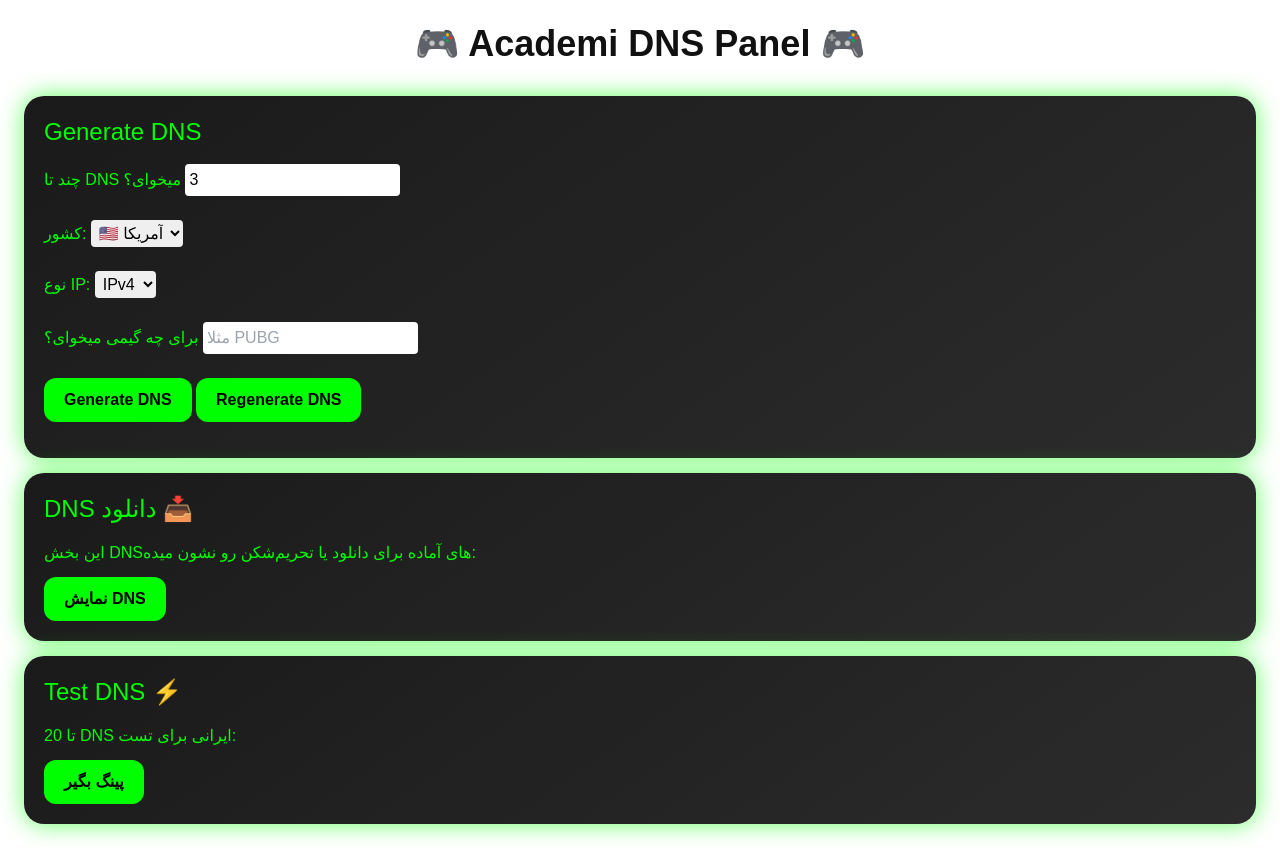
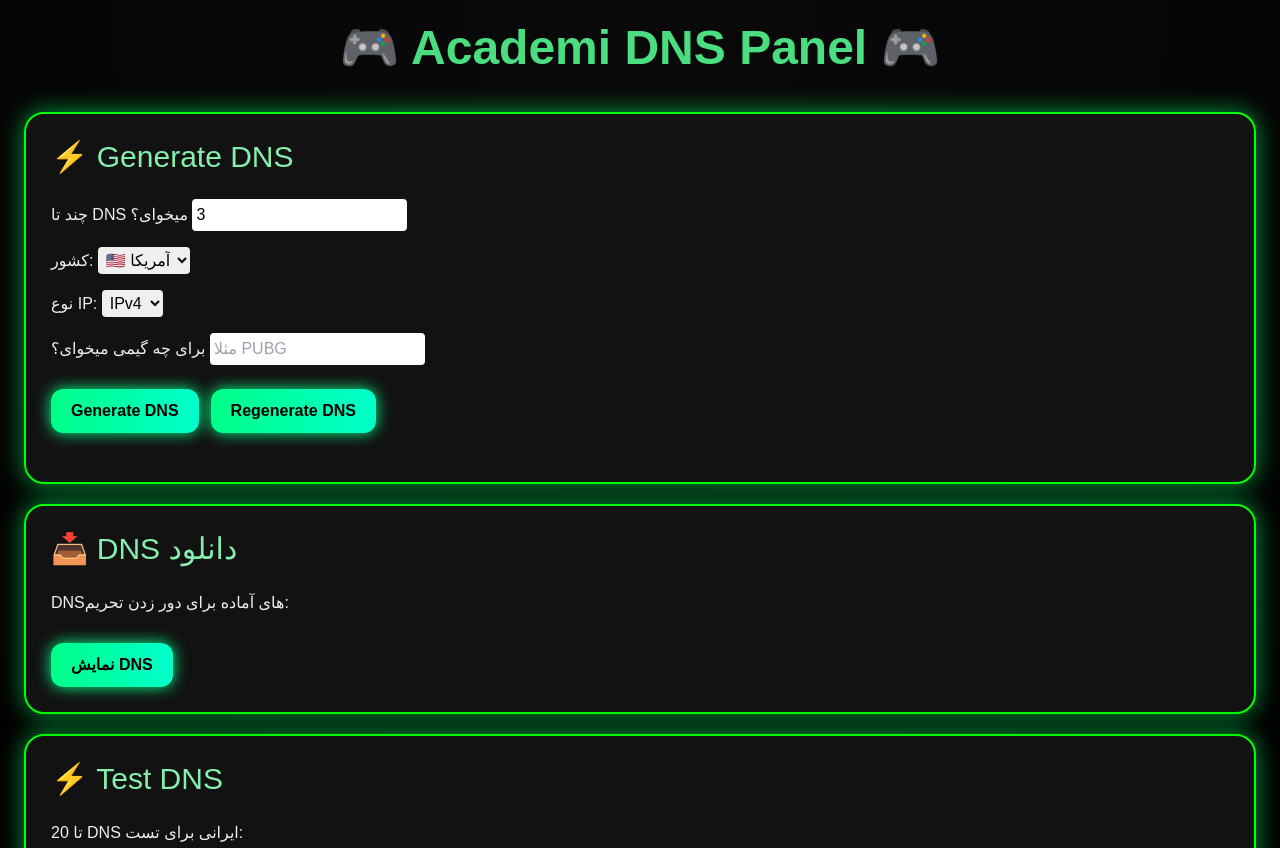
Before and after one commit to Academivpn73/DNS-html, a plain HTML site: page panel.html in a window 1280 px wide. Shown: the top 848 px of the page. Drawn offline with nearby package versions, Linux system fonts and the light colour scheme.

Commit message:
Update panel.html

```diff
--- a/panel.html
+++ b/panel.html
@@ -4,80 +4,110 @@
   <meta charset="UTF-8">
   <title>Academi DNS Panel</title>
   <script src="https://cdn.tailwindcss.com"></script>
+  <link rel="stylesheet" href="https://cdnjs.cloudflare.com/ajax/libs/animate.css/4.1.1/animate.min.css"/>
   <style>
     body {
       font-family: "Orbitron", sans-serif;
-      background: #fff;
-      color: #111;
+      background: radial-gradient(circle at top, #0a0a0a, #000);
+      color: #eee;
     }
     .gaming-card {
-      background: linear-gradient(145deg, #1a1a1a, #2c2c2c);
-      color: #0f0;
+      background: rgba(20, 20, 20, 0.9);
+      border: 2px solid #0f0;
       border-radius: 20px;
-      box-shadow: 0 0 25px rgba(0, 255, 0, 0.6);
-      padding: 20px;
-      margin: 15px 0;
+      box-shadow: 0 0 25px rgba(0, 255, 100, 0.6);
+      padding: 25px;
+      margin: 20px 0;
+      transition: transform 0.3s ease;
+    }
+    .gaming-card:hover {
+      transform: scale(1.02);
+      box-shadow: 0 0 40px rgba(0, 255, 150, 0.9);
     }
     .btn {
-      background: #0f0;
+      background: linear-gradient(90deg, #00ff88, #00ffcc);
       color: #000;
       padding: 10px 20px;
       border-radius: 12px;
       font-weight: bold;
       cursor: pointer;
       transition: 0.3s;
+      box-shadow: 0 0 15px #00ff88;
     }
     .btn:hover {
-      background: #0a0;
-      color: #fff;
+      background: linear-gradient(90deg, #00cc66, #00ffaa);
+      color: #111;
+      box-shadow: 0 0 25px #00ffaa;
+    }
+    .dns-box {
+      animation: fadeInUp 0.7s ease;
+    }
+    @keyframes fadeInUp {
+      from {opacity: 0; transform: translateY(20px);}
+      to {opacity: 1; transform: translateY(0);}
     }
   </style>
 </head>
 <body class="p-6">
 
-  <h1 class="text-4xl font-extrabold text-center mb-8">🎮 Academi DNS Panel 🎮</h1>
+  <h1 class="text-5xl font-extrabold text-center mb-10 text-green-400 animate__animated animate__pulse animate__infinite">
+    🎮 Academi DNS Panel 🎮
+  </h1>
 
   <!-- بخش 1: تولید DNS -->
-  <section class="gaming-card">
-    <h2 class="text-2xl mb-4">Generate DNS</h2>
+  <section class="gaming-card animate__animated animate__fadeIn">
+    <h2 class="text-3xl mb-6 text-green-300">⚡ Generate DNS</h2>
+
+    <div class="space-y-4">
+      <div>
         <label>چند تا DNS میخوای؟</label>
-    <input id="dnsCount" type="number" min="1" value="3" class="text-black p-1 rounded"><br><br>
+        <input id="dnsCount" type="number" min="1" value="3" class="text-black p-1 rounded">
+      </div>
 
+      <div>
         <label>کشور:</label>
         <select id="dnsCountry" class="text-black p-1 rounded">
           <option value="us">🇺🇸 آمریکا</option>
           <option value="ir">🇮🇷 ایران</option>
-    </select><br><br>
+        </select>
+      </div>
 
+      <div>
         <label>نوع IP:</label>
         <select id="dnsType" class="text-black p-1 rounded">
           <option value="ipv4">IPv4</option>
           <option value="ipv6">IPv6</option>
-    </select><br><br>
+        </select>
+      </div>
 
+      <div>
         <label>برای چه گیمی میخوای؟</label>
-    <input id="dnsGame" type="text" placeholder="مثلا PUBG" class="text-black p-1 rounded"><br><br>
+        <input id="dnsGame" type="text" placeholder="مثلا PUBG" class="text-black p-1 rounded">
+      </div>
+    </div>
 
+    <div class="mt-6 flex gap-3">
       <button class="btn" onclick="generateDNS()">Generate DNS</button>
       <button class="btn" onclick="generateDNS()">Regenerate DNS</button>
+    </div>
 
-    <div id="dnsList" class="mt-4"></div>
+    <div id="dnsList" class="mt-6"></div>
   </section>
 
   <!-- بخش 2: DNS دانلود -->
-  <section class="gaming-card">
-    <h2 class="text-2xl mb-4">DNS دانلود 📥</h2>
-    <p>این بخش DNSهای آماده برای دانلود یا تحریم‌شکن رو نشون میده:</p>
+  <section class="gaming-card animate__animated animate__fadeIn animate__delay-1s">
+    <h2 class="text-3xl mb-6 text-green-300">📥 DNS دانلود</h2>
+    <p>DNSهای آماده برای دور زدن تحریم:</p>
     <div id="downloadList" class="mt-3"></div>
-    <button class="btn" onclick="loadDownloadDNS()">نمایش DNS</button>
+    <button class="btn mt-4" onclick="loadDownloadDNS()">نمایش DNS</button>
   </section>
 
   <!-- بخش 3: تست DNS -->
-  <section class="gaming-card">
-    <h2 class="text-2xl mb-4">Test DNS ⚡</h2>
+  <section class="gaming-card animate__animated animate__fadeIn animate__delay-2s">
+    <h2 class="text-3xl mb-6 text-green-300">⚡ Test DNS</h2>
     <p>20 تا DNS ایرانی برای تست:</p>
     <div id="testList" class="mt-3"></div>
-    <button class="btn" onclick="testDNS()">پینگ بگیر</button>
+    <button class="btn mt-4" onclick="testDNS()">پینگ بگیر</button>
   </section>
 
   <script>
@@ -106,7 +136,7 @@
       for(let i=0; i<count; i++){
         let ip = type === "ipv4" ? randomIPv4(country) : randomIPv6(country);
         let div = document.createElement("div");
-        div.className = "p-3 border rounded mb-2 bg-black text-green-400";
+        div.className = "dns-box p-4 border rounded mb-3 bg-black text-green-400 shadow-lg";
         div.innerHTML = `
           <b>${ip}</b> [${type.toUpperCase()} - ${country.toUpperCase()}] <br>
           📶 پینگ: ${Math.floor(Math.random()*60+20)}ms <br>
@@ -119,7 +149,7 @@
 
     function copyToClipboard(text) {
       navigator.clipboard.writeText(text);
-      alert("کپی شد: " + text);
+      alert("✅ کپی شد: " + text);
     }
 
     function loadDownloadDNS(){
@@ -132,7 +162,7 @@
       ];
       dnsArray.forEach(dns=>{
         let div = document.createElement("div");
-        div.className="p-2 bg-black text-green-400 rounded mb-2";
+        div.className="dns-box p-3 bg-black text-green-400 rounded mb-2";
         div.innerHTML=`${dns.ip} (${dns.type})
           <button class="btn ml-2" onclick="copyToClipboard('${dns.ip}')">Copy</button>`;
         list.appendChild(div);
@@ -149,7 +179,7 @@
       fakeDNS.forEach(ip=>{
         let ping = Math.floor(Math.random()*80)+10;
         let div=document.createElement("div");
-        div.className="p-2 bg-black text-green-400 rounded mb-2";
+        div.className="dns-box p-3 bg-black text-green-400 rounded mb-2";
         div.innerHTML=`${ip} [IPv4 - 🇮🇷] ⏱ پینگ: ${ping}ms`;
         testList.appendChild(div);
       });
```
Lines whose indentation alone changed are shown as unchanged.
